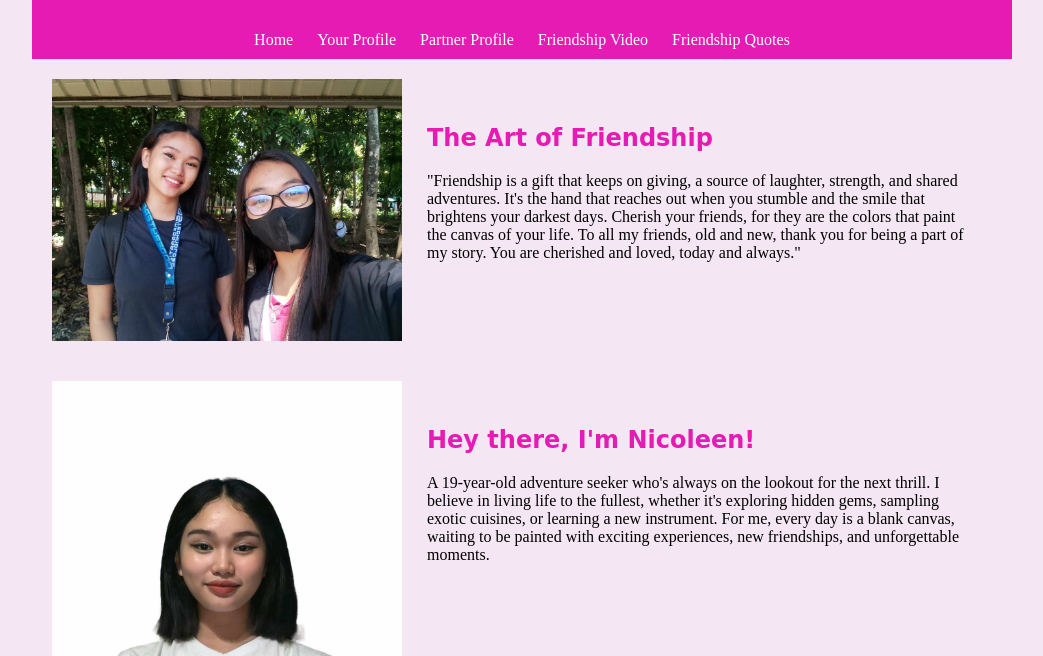
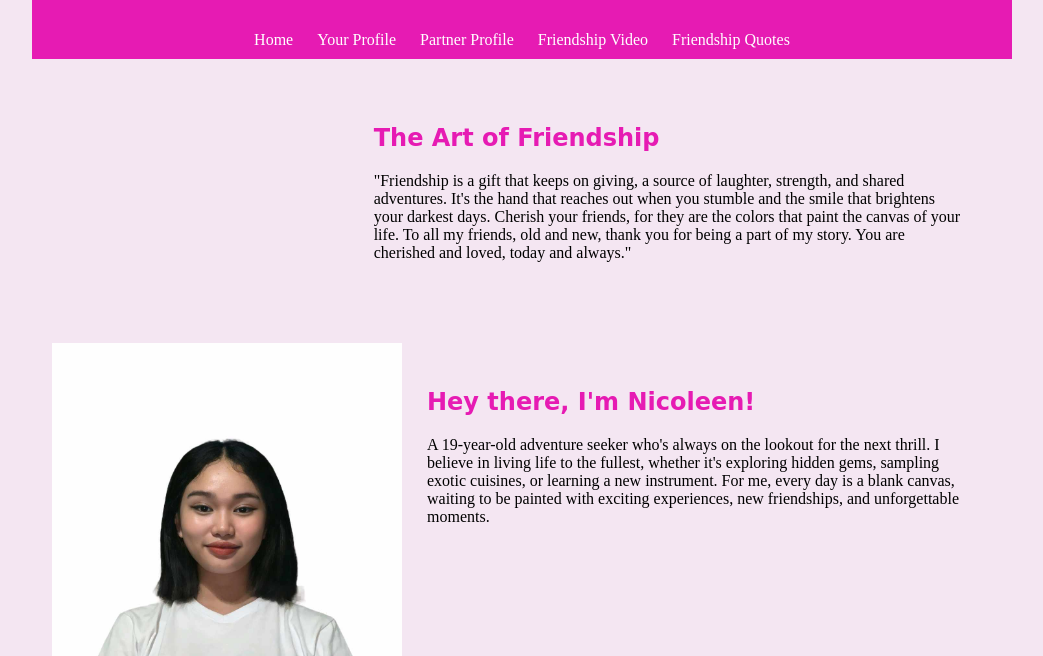
Before and after one commit to Adlai-byte/Adlai-byte.github.io, a plain HTML site: page index.html in a window 1280 px wide. Shown: the part 144-800 px from the top of the page, without its empty margins (118-1161 px from the left). Drawn offline with Linux system fonts and the light colour scheme.

Commit message:
Update index.html

```diff
--- a/index.html
+++ b/index.html
@@ -101,7 +101,7 @@
 
 <div class="container">
     <div class="column1">
-        <img src="3.jpg" alt="Picture" style="width: 350px; height: auto">
+
     </div>
     <div class="column2">
         <h2>The Art of Friendship</h2>
```
